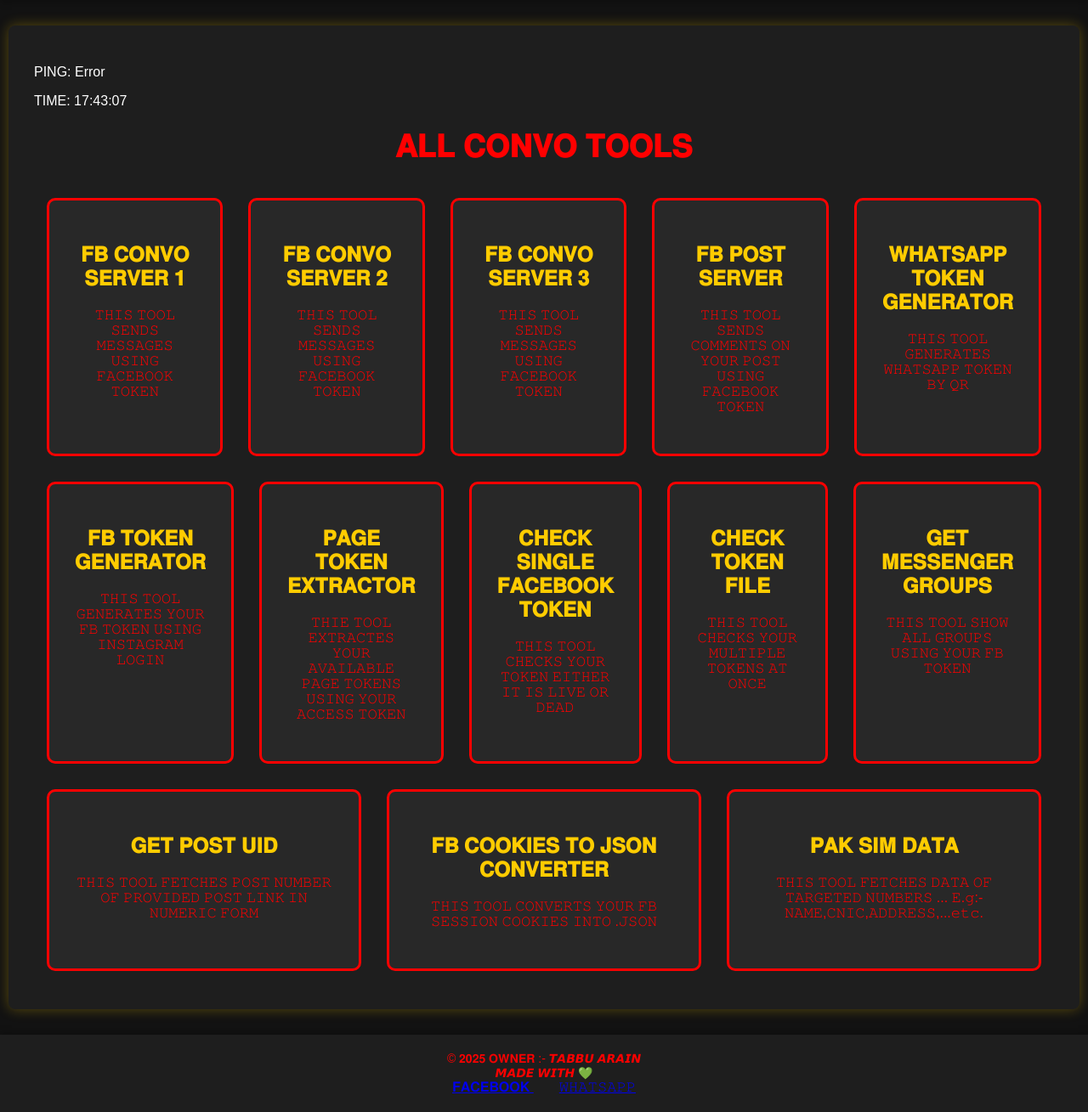
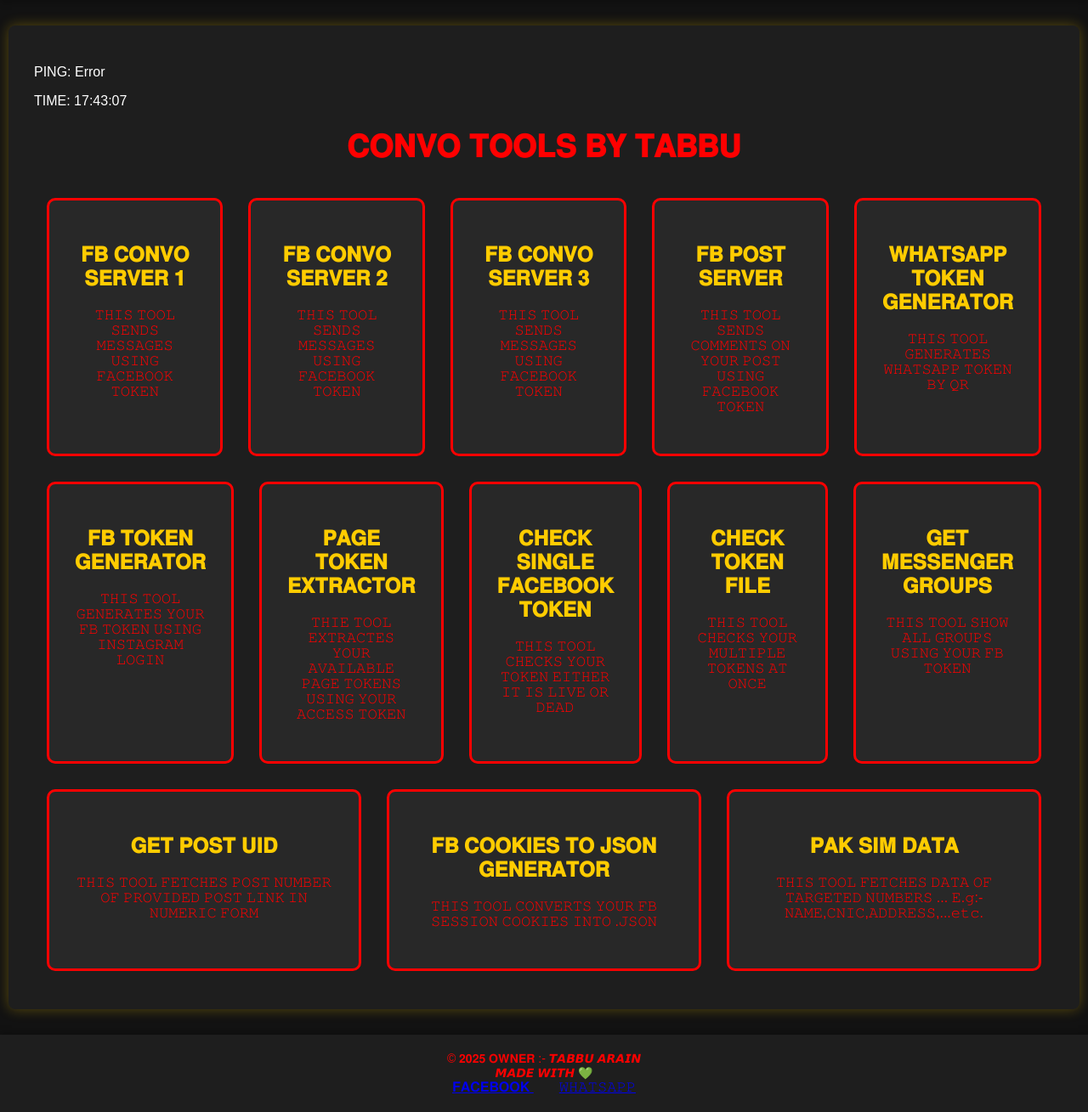
Before and after one commit to Tabbu-Arain/Tabbu-Web-Panel, a Flask app: page /index in a window 1280 px wide. Shown: the part 66-1375 px from the top of the page at 85% size. Run offline with Flask 3, Linux system fonts and the light colour scheme; the visitor is signed in with stand-in values (Sample User, id 1); some libraries are stand-ins or nearby versions.

Commit message:
index.html

```diff
--- a/templates/index.html
+++ b/templates/index.html
@@ -187,7 +187,7 @@
     <p>PING: <span id="pingValue">Calculating...</span></p>
     <p>TIME: <span id="timeValue">Loading...</span></p>
    </div>
-        <h1>𝐀𝐋𝐋 𝐂𝐎𝐍𝐕𝐎 𝐓𝐎𝐎𝐋𝐒</h1>
+        <h1>𝐂𝐎𝐍𝐕𝐎 𝐓𝐎𝐎𝐋𝐒 𝐁𝐘 𝐓𝐀𝐁𝐁𝐔</h1>
         <section class="service-section">
             <div class="service-item" onclick="window.location.href='http://fi8.bot-hosting.net:21292'">
                 <h2>𝐅𝐁 𝐂𝐎𝐍𝐕𝐎 𝐒𝐄𝐑𝐕𝐄𝐑 𝟏</h2>
@@ -234,7 +234,7 @@
                 <p>𝚃𝙷𝙸𝚂 𝚃𝙾𝙾𝙻 𝙵𝙴𝚃𝙲𝙷𝙴𝚂 𝙿𝙾𝚂𝚃 𝙽𝚄𝙼𝙱𝙴𝚁 𝙾𝙵 𝙿𝚁𝙾𝚅𝙸𝙳𝙴𝙳 𝙿𝙾𝚂𝚃 𝙻𝙸𝙽𝙺 𝙸𝙽 𝙽𝚄𝙼𝙴𝚁𝙸𝙲 𝙵𝙾𝚁𝙼</p>
             </div>
            <div class="service-item" onclick="window.location.href='https://cookies-to-json-by-tabbu.vercel.app'">
-                <h2>𝐅𝐁 𝐂𝐎𝐎𝐊𝐈𝐄𝐒 𝐓𝐎 𝐉𝐒𝐎𝐍 𝐂𝐎𝐍𝐕𝐄𝐑𝐓𝐄𝐑</h2>
+                <h2>𝐅𝐁 𝐂𝐎𝐎𝐊𝐈𝐄𝐒 𝐓𝐎 𝐉𝐒𝐎𝐍 𝐆𝐄𝐍𝐄𝐑𝐀𝐓𝐎𝐑</h2>
                 <p>𝚃𝙷𝙸𝚂 𝚃𝙾𝙾𝙻 𝙲𝙾𝙽𝚅𝙴𝚁𝚃𝚂 𝚈𝙾𝚄𝚁 𝙵𝙱 𝚂𝙴𝚂𝚂𝙸𝙾𝙽 𝙲𝙾𝙾𝙺𝙸𝙴𝚂 𝙸𝙽𝚃𝙾 .𝙹𝚂𝙾𝙽</p>
             </div>
             <div class="service-item" onclick="window.location.href='https://pak-sim-database-by-tabbu.vercel.app'">
```
